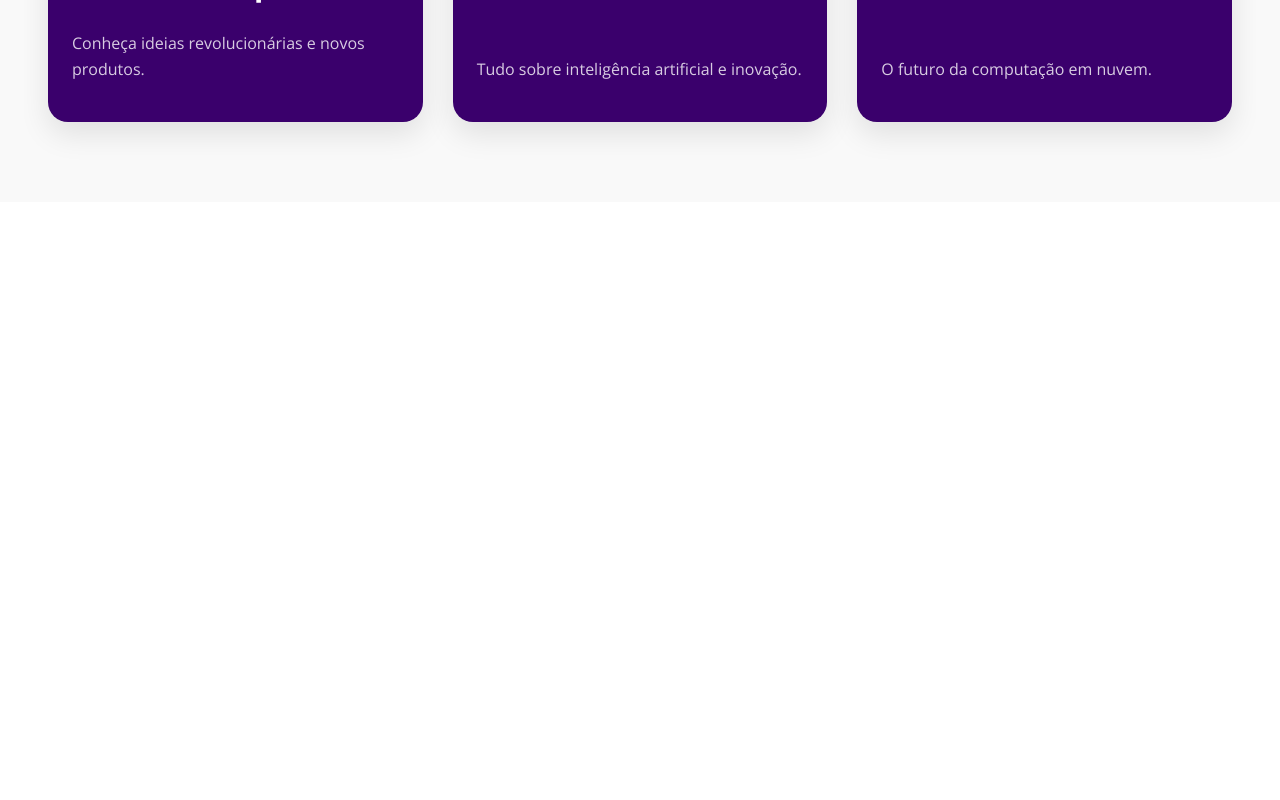
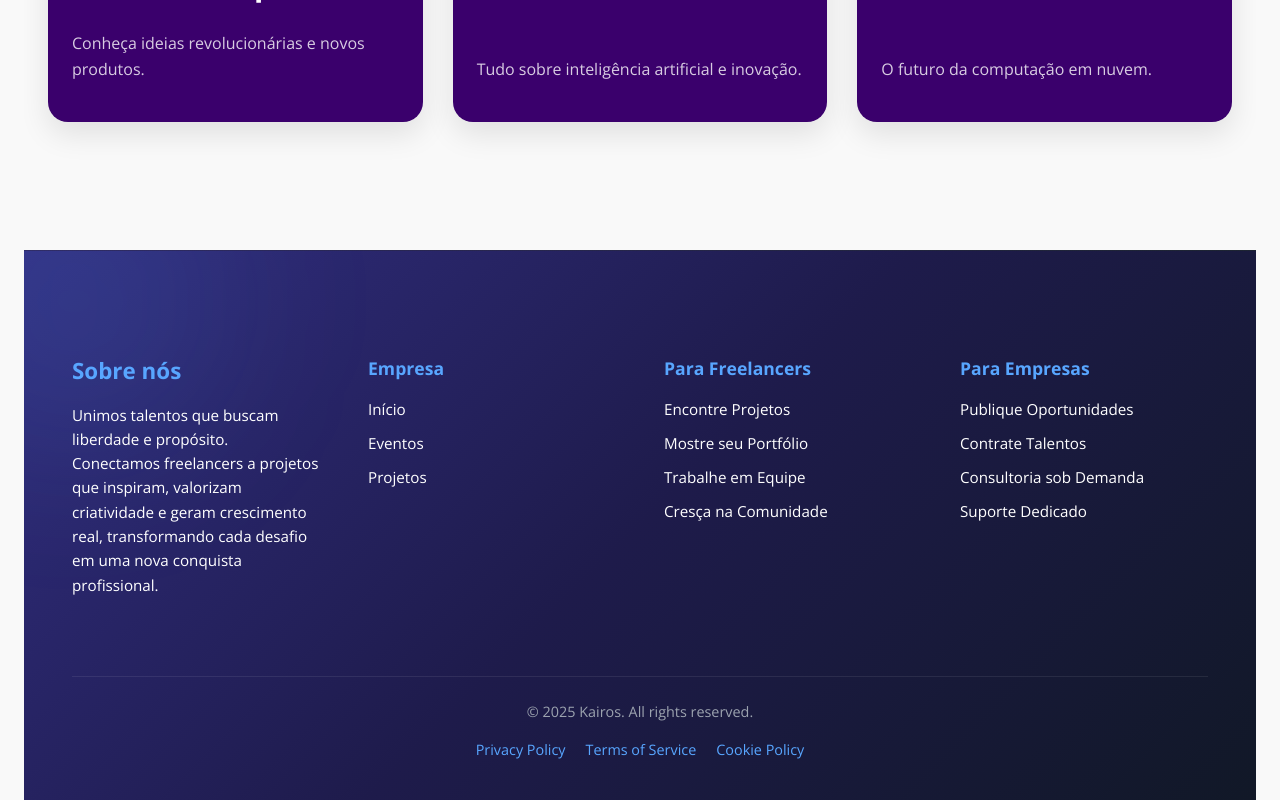
Before and after one commit to ThiagoRAlmeida2/Project-Kairos, a React (Vite) app in the folder Project-Kairos/: page /eventos in a window 1280 px wide. Shown: the part 1697-2497 px from the top of the page. Before the commit the page ends 1899 px from the top, so only its background shows below. Built offline with nearby package versions, Linux system fonts and the light colour scheme; no server answers.

Commit message:
ajuste de css

```diff
--- a/Project-Kairos/src/css/Footer.css
+++ b/Project-Kairos/src/css/Footer.css
@@ -1,26 +1,27 @@
-/* === FOOTER MODERNO (MESMA COR DO HERO) === */
-.footer {
+/* ======= CORRIGE O FOOTER BRANCO ======= */
+footer.footer {
   width: 100%;
-  background: linear-gradient(135deg, #0d1117 0%, #1c1f26 100%);
-  color: #f9fafb;
+  background: linear-gradient(135deg, #312e81 0%, #1e1b4b 50%, #111827 100%) ;
+  color: #fff;
   padding: 80px 24px 40px;
   position: relative;
   overflow: hidden;
   border-top: 1px solid rgba(255, 255, 255, 0.05);
+  z-index: 1;
 }
 
-/* Efeito de brilho sutil no fundo */
-.footer::before {
+/* Brilho sutil no fundo */
+footer.footer::before {
   content: "";
   position: absolute;
   top: -100px;
   left: -100px;
   width: 300px;
   height: 300px;
-  background: rgba(88, 166, 255, 0.1); /* Azul igual ao destaque do Hero */
+  background: rgba(88, 166, 255, 0.1);
   border-radius: 50%;
   filter: blur(80px);
-  z-index: 1;
+  z-index: 0;
 }
 
 /* Estrutura principal */
@@ -54,13 +55,13 @@
 .footer__description {
   font-size: 0.95rem;
   line-height: 1.6;
-  color: #c9d1d9;
+  color: #fff;
 }
 
 /* Seções */
 .footer__section h4 {
   font-size: 1.1rem;
-  color: #58a6ff;
+  color: #58a6ff; /* Mesmo azul do Hero */
   margin-bottom: 16px;
 }
 
@@ -74,7 +75,7 @@
 }
 
 .footer__section a {
-  color: #e6edf3;
+  color: #fff;
   text-decoration: none;
   font-size: 0.95rem;
   transition: color 0.3s ease, transform 0.2s ease;
--- a/Project-Kairos/src/css/index.css
+++ b/Project-Kairos/src/css/index.css
@@ -50,7 +50,7 @@ button {
   font-size: 1em;
   font-weight: 500;
   font-family: inherit;
-  background-color: #1a1a1a;
+  background-color: #7B3AA6;
   cursor: pointer;
   transition: border-color 0.25s;
 }
@@ -162,7 +162,7 @@ a{ color:inherit; text-decoration:none; }
   z-index: 10;
   background:rgba(255,255,255,0.95);
   backdrop-filter: blur(8px);
-  border-bottom: 1px solid rgba(238,240,243,0.8);
+  border-bottom: 1px solid rgba(2, 18, 43, 0.8);
   box-shadow: 0 1px 3px rgba(0,0,0,0.05);
 }
 .nav__inner{
@@ -601,11 +601,7 @@ a{ color:inherit; text-decoration:none; }
   width: 90%;
 }
 
-/* Footer */
-.footer{ padding:28px 0; border-top:1px solid #eef0f3; background:#fff; }
-.footer__inner{ display:flex; justify-content:space-between; align-items:center; gap:14px; color:#6b7280; }
-.footer__nav{ display:flex; gap:16px; }
-.footer__nav a:hover{ color:#111827; }
+
 
 /* Responsive */
 @media (max-width: 900px){
--- a/Project-Kairos/src/css/projetos.css
+++ b/Project-Kairos/src/css/projetos.css
@@ -47,6 +47,7 @@ body {
   background: var(--background-light);
   color: var(--text-dark);
 }
+
 
 /* --- TOPO --- */
 .top-bar {
--- a/Project-Kairos/src/pages/eventos.jsx
+++ b/Project-Kairos/src/pages/eventos.jsx
@@ -3,6 +3,7 @@ import FiltroEve from "../components/FiltroEve";
 import EventosList from "../components/Eventoslist";
 import DescEventos from "../components/descEventos";
 import "../css/Eventos.css";
+import Footer from "../components/Footer"
 
 export default function Eventos() {
   return (
@@ -10,6 +11,7 @@ export default function Eventos() {
       <DescEventos />
       <FiltroEve />
       <EventosList />
+      <Footer />
     </div>
   );
 }
--- a/Project-Kairos/src/pages/projeto.jsx
+++ b/Project-Kairos/src/pages/projeto.jsx
@@ -1,6 +1,7 @@
 import React, { useState, useEffect } from "react";
 import "../css/projetos.css";
 import api from "../service/api";
+import Footer from "../components/Footer"
 
 // Lista de tags para o Multi-Select (usaremos para o filtro também)
 const LINGUAGENS_OPTIONS = [
```
